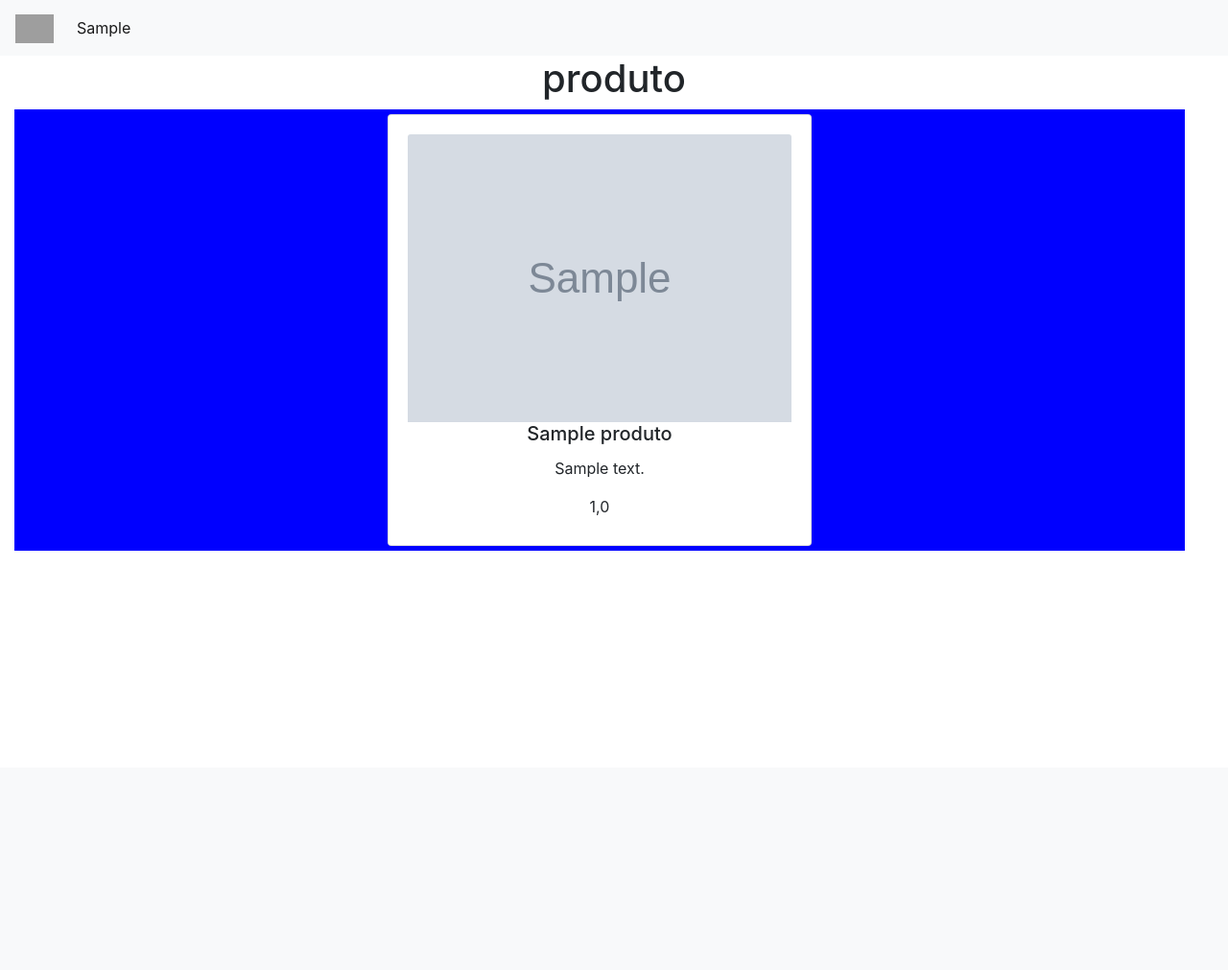
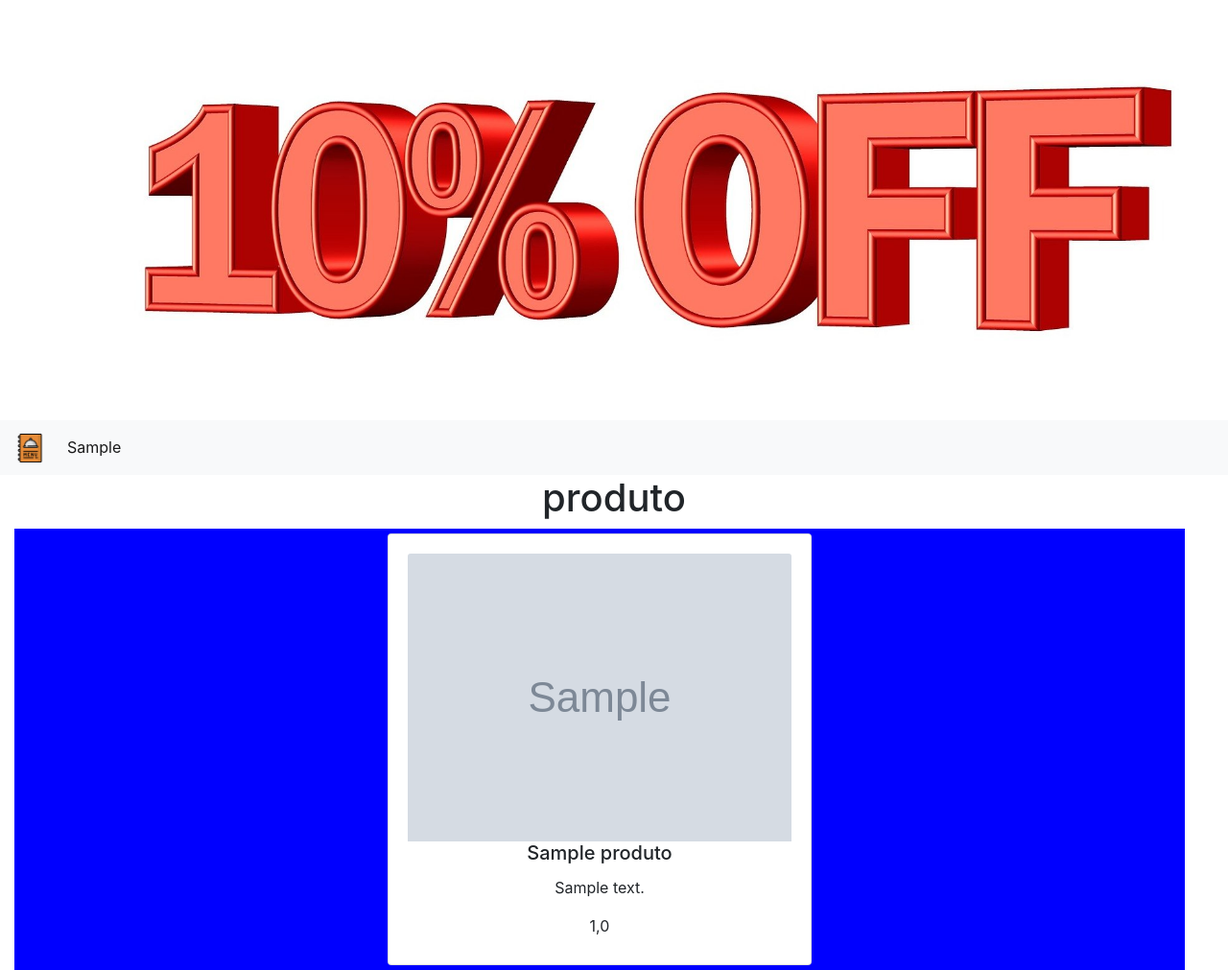
Before and after one commit to santosgv/Cardapio_digital, a Django app: page /produto/1 in a window 1280 px wide. Shown: the whole page at 96% size. Before the commit the page ends 800 px from the top, so only its background shows below. Run offline with Django 4.2, Linux system fonts and the light colour scheme; tables that the repository leaves empty hold one stand-in row (Sample ...); grey boxes are pictures that could not be loaded.

Commit message:
imagem no topo

```diff
--- a/loja/templates/produto.html
+++ b/loja/templates/produto.html
@@ -14,7 +14,7 @@
             <div class="row menu container-fluid">
                 <div class="card text-center">
                     <div class="card-body">
-                        <img src="/media/{{produto.img}}" class="card-img-top" alt="...">
+                        <img src="/media/{{produto.img}}" class="card-img-top"  style="width: 100%;" alt="...">
                       <h5 class="card-title">{{produto}}</h5>
                       <p class="card-text">{{produto.descricao}}</p>
                       <label for="">{{produto.preco}}</label>
--- a/templates/base.html
+++ b/templates/base.html
@@ -13,10 +13,12 @@
     <title>{% block 'title' %}
             {% endblock %}</title>
   </head>
-
+  <div class="text-center container-fluid">
+    <img src="/static/img/principal.jpg"  style="width: 100%;" alt="">
+  </div>
   <header>
     <nav class="navbar navbar-expand-lg navbar-light bg-light">
-      <a class="navbar-brand" href="{% url 'home' %}"><img src="/static/img/logo.png" height="30px" alt="logo"></a>
+      <a class="navbar-brand" href="{% url 'home' %}"><img src="/static/img/menu.png" height="30px" alt="logo"></a>
       <button class="navbar-toggler" type="button" data-toggle="collapse" data-target="#navbarSupportedContent" aria-controls="navbarSupportedContent" aria-expanded="false" aria-label="Toggle navigation">
         <span class="navbar-toggler-icon"></span>
       </button>
```
Also changed, not shown: templates/static/img/menu.png (added), templates/static/img/principal.jpg (added).
